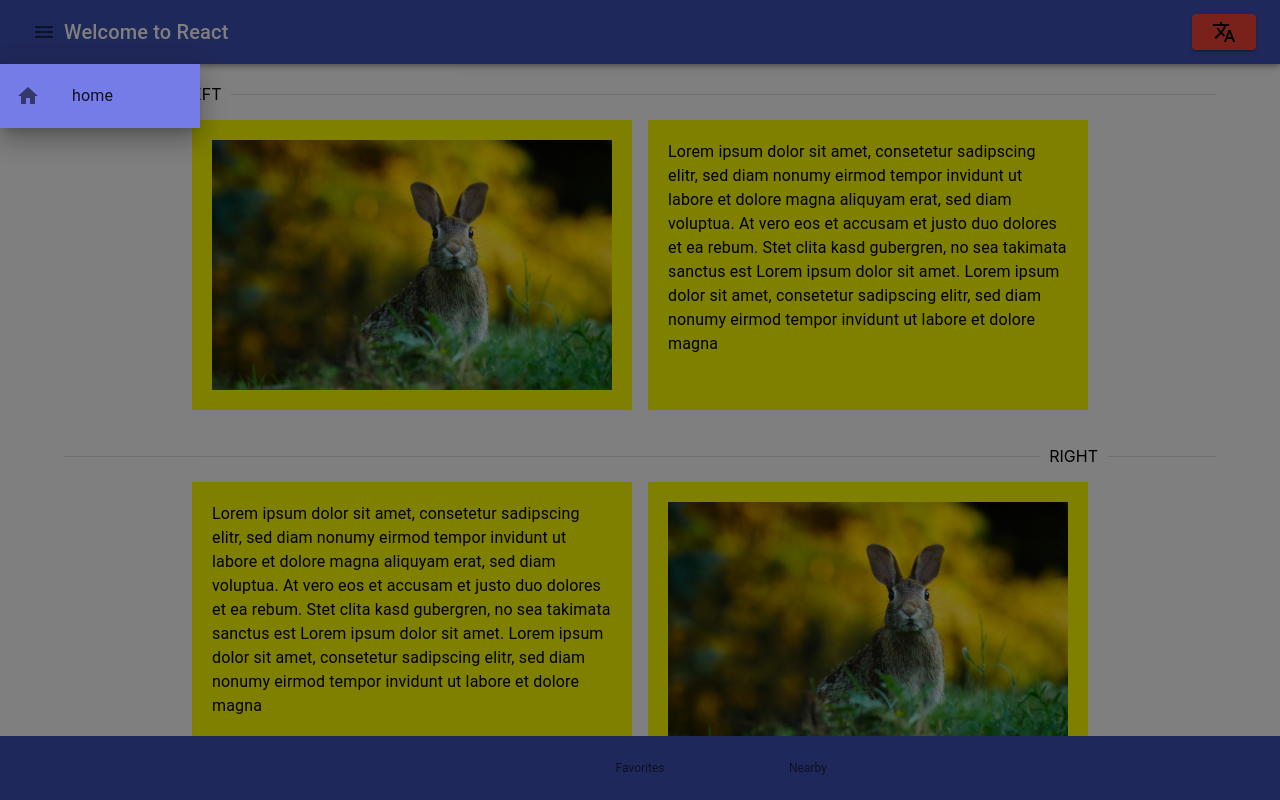
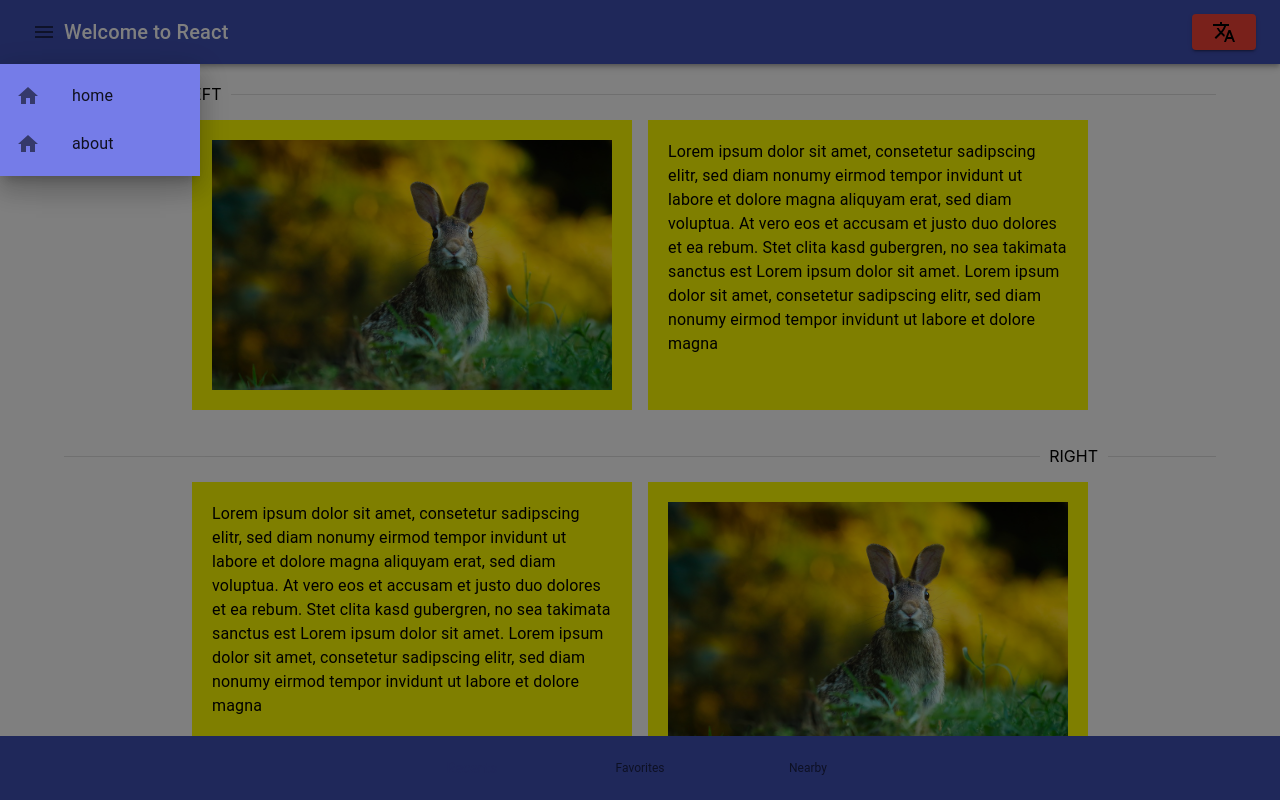
Before and after one commit to philippe-laurentiu/portfolio, a React (Create React App) app in the folder app/: page / in a window 1280 px wide. Both pictures are taken after a click on the button 44 px from the left and 32 px from the top of the page. Built offline with nearby package versions, Linux system fonts and the light colour scheme.

Commit message:
refactor drawers and add redirects to burgerdrawer

```diff
--- a/app/src/components/BurgerDrawer.tsx
+++ /dev/null
@@ -1,42 +0,0 @@
-import React from 'react'
-import SwipeableDrawer from '@material-ui/core/SwipeableDrawer'
-import List from '@material-ui/core/List'
-import ListItem from '@material-ui/core/ListItem'
-import ListItemButton from '@material-ui/core/ListItemButton'
-import ListItemIcon from '@material-ui/core/ListItemIcon'
-import ListItemText from '@material-ui/core/ListItemText'
-import HomeIcon from '@material-ui/icons/Home'
-import { ToggleDrawer } from './drawer/Drawer'
-
-const BurgerDrawer = ({ toggle, setToggle }: ToggleDrawer): JSX.Element => {
-  // useKey('Enter', () => setToggle(!toggle))
-  return (
-        <SwipeableDrawer
-          PaperProps={{
-            sx: {
-              backgroundColor: 'primary.light',
-              width: '200px',
-              height: 'auto',
-              marginTop: '64px'
-            }
-          }}
-          anchor='left'
-          open={toggle}
-          onClose={() => setToggle(false)}
-          onOpen={() => setToggle(true)}
-        >
-        <List>
-          <ListItem disablePadding>
-            <ListItemButton>
-              <ListItemIcon>
-                <HomeIcon />
-              </ListItemIcon>
-              <ListItemText primary={'home'} />
-            </ListItemButton>
-          </ListItem>
-        </List>
-      </SwipeableDrawer>
-  )
-}
-
-export default BurgerDrawer
--- a/app/src/components/Header.tsx
+++ b/app/src/components/Header.tsx
@@ -4,8 +4,8 @@ import Typography from '@material-ui/core/Typography'
 import MenuIcon from '@material-ui/icons/Menu'
 import TranslateIcon from '@material-ui/icons/Translate'
 import { useTranslation } from 'react-i18next'
-import BurgerDrawer from '../components/BurgerDrawer'
-import LanguageDrawer from './LanguageDrawer'
+import BurgerDrawer from './drawer/BurgerDrawer'
+import LanguageDrawer from './drawer/LanguageDrawer'
 import Drawer from './drawer/Drawer'
 
 const Header = (): JSX.Element => {
--- /dev/null
+++ b/app/src/components/drawer/BurgerDrawer.tsx
@@ -0,0 +1,52 @@
+import React from 'react'
+import SwipeableDrawer from '@material-ui/core/SwipeableDrawer'
+import List from '@material-ui/core/List'
+import ListItem from '@material-ui/core/ListItem'
+import ListItemButton from '@material-ui/core/ListItemButton'
+import ListItemIcon from '@material-ui/core/ListItemIcon'
+import ListItemText from '@material-ui/core/ListItemText'
+import HomeIcon from '@material-ui/icons/Home'
+import { ToggleDrawer } from './Drawer'
+import { useNavigate } from 'react-router-dom'
+
+const BurgerDrawer = ({ toggle, setToggle }: ToggleDrawer): JSX.Element => {
+  const navigate = useNavigate()
+  // useKey('Enter', () => setToggle(!toggle))
+  return (
+    <SwipeableDrawer
+      PaperProps={{
+        sx: {
+          backgroundColor: 'primary.light',
+          width: '200px',
+          height: 'auto',
+          marginTop: '64px'
+        }
+      }}
+      anchor="left"
+      open={toggle}
+      onClose={() => setToggle(false)}
+      onOpen={() => setToggle(true)}
+    >
+      <List>
+        <ListItem disablePadding>
+          <ListItemButton onClick={() => navigate('/')}>
+            <ListItemIcon>
+              <HomeIcon />
+            </ListItemIcon>
+            <ListItemText primary={'home'} />
+          </ListItemButton>
+        </ListItem>
+        <ListItem disablePadding>
+          <ListItemButton onClick={() => navigate('/about')}>
+            <ListItemIcon>
+              <HomeIcon />
+            </ListItemIcon>
+            <ListItemText primary={'about'} />
+          </ListItemButton>
+        </ListItem>
+      </List>
+    </SwipeableDrawer>
+  )
+}
+
+export default BurgerDrawer
--- a/app/src/components/drawer/Drawer.tsx
+++ b/app/src/components/drawer/Drawer.tsx
@@ -6,7 +6,6 @@ export interface ToggleDrawer {
 }
 
 const Drawer = (props: any): JSX.Element => {
-  console.log(props.children)
   return (
     <div>{props.children}</div>
   )
--- a/app/src/components/LanguageDrawer.tsx
+++ b/app/src/components/drawer/LanguageDrawer.tsx
@@ -5,7 +5,7 @@ import ListItem from '@material-ui/core/ListItem'
 import ListItemButton from '@material-ui/core/ListItemButton'
 import ListItemText from '@material-ui/core/ListItemText'
 import { useTranslation } from 'react-i18next'
-import { ToggleDrawer } from './drawer/Drawer'
+import { ToggleDrawer } from './Drawer'
 
 const LanguageDrawer = ({ toggle, setToggle }: ToggleDrawer): any => {
   const [,i18n] = useTranslation('common')
```
